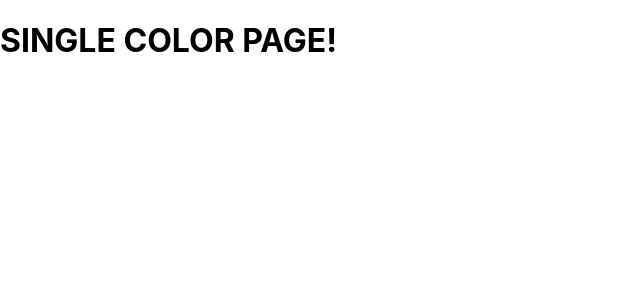
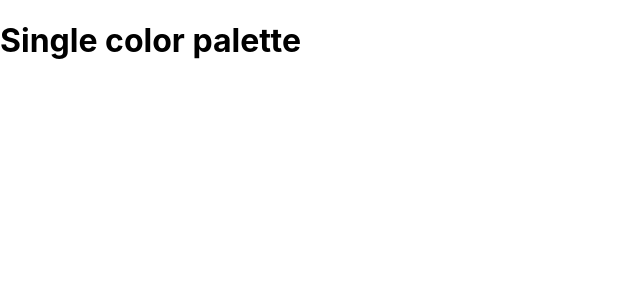
Before and after one commit to ggenute/Color-palette-app, a React (Create React App) app: page /palette/flat-ui-colors-american/americanriver in a window 1280 px wide. Shown: the top 300 px of the page, without its empty margins (0-640 px from the left). Built offline with nearby package versions, Linux system fonts and the light colour scheme.

Commit message:
added SingleColorPalette and link

```diff
--- a/src/App.js
+++ b/src/App.js
@@ -3,6 +3,7 @@
 import seedColors from './seedColors';
 import PaletteList from './PaletteList';
 import Palette from './Palette';
+import SingleColorPalette from './SingleColorPalette';
 import { generatePalette } from './colorHelpers';
 
 class App extends Component {
@@ -33,7 +34,7 @@
         <Route
           exact
           path="/palette/:paletteId/:colorId"
-          render={() => <h1>SINGLE COLOR PAGE!</h1>}
+          render={() => <SingleColorPalette />}
         />
       </Switch>
     );
--- a/src/ColorBox.js
+++ b/src/ColorBox.js
@@ -19,7 +19,7 @@
     });
   }
   render() {
-    const { name, background } = this.props;
+    const { name, background, moreUrl } = this.props;
     const { copied } = this.state;
     return (
       <CopyToClipboard text={background} onCopy={this.changeCopyState}>
@@ -35,7 +35,7 @@
             </div>
             <button className="copy-button">Copy</button>
           </div>
-          <Link to='/' onClick={(evt) => evt.stopPropagation()}>
+          <Link to={moreUrl} onClick={(evt) => evt.stopPropagation()}>
             <span className="see-more">MORE</span>
           </Link>
         </div>
--- a/src/Palette.js
+++ b/src/Palette.js
@@ -22,10 +22,15 @@
     this.setState({ format: val });
   }
   render() {
-    const { colors, paletteName, emoji } = this.props.palette;
+    const { colors, paletteName, emoji, id } = this.props.palette;
     const { level, format } = this.state;
     const colorBoxes = colors[level].map(color =>
-      <ColorBox background={color[format]} name={color.name} key={color.id} />
+      <ColorBox
+        background={color[format]}
+        name={color.name}
+        key={color.id}
+        moreUrl={`/palette/${id}/${color.id}`}
+      />
     )
     return (
       <div className="Palette" >
--- /dev/null
+++ b/src/SingleColorPalette.js
@@ -0,0 +1,13 @@
+import React, { Component } from 'react';
+
+class SingleColorPalette extends Component {
+  render() {
+    return (
+      <div>
+        <h1>Single color palette</h1>
+      </div>
+    );
+  }
+}
+
+export default SingleColorPalette;
```
